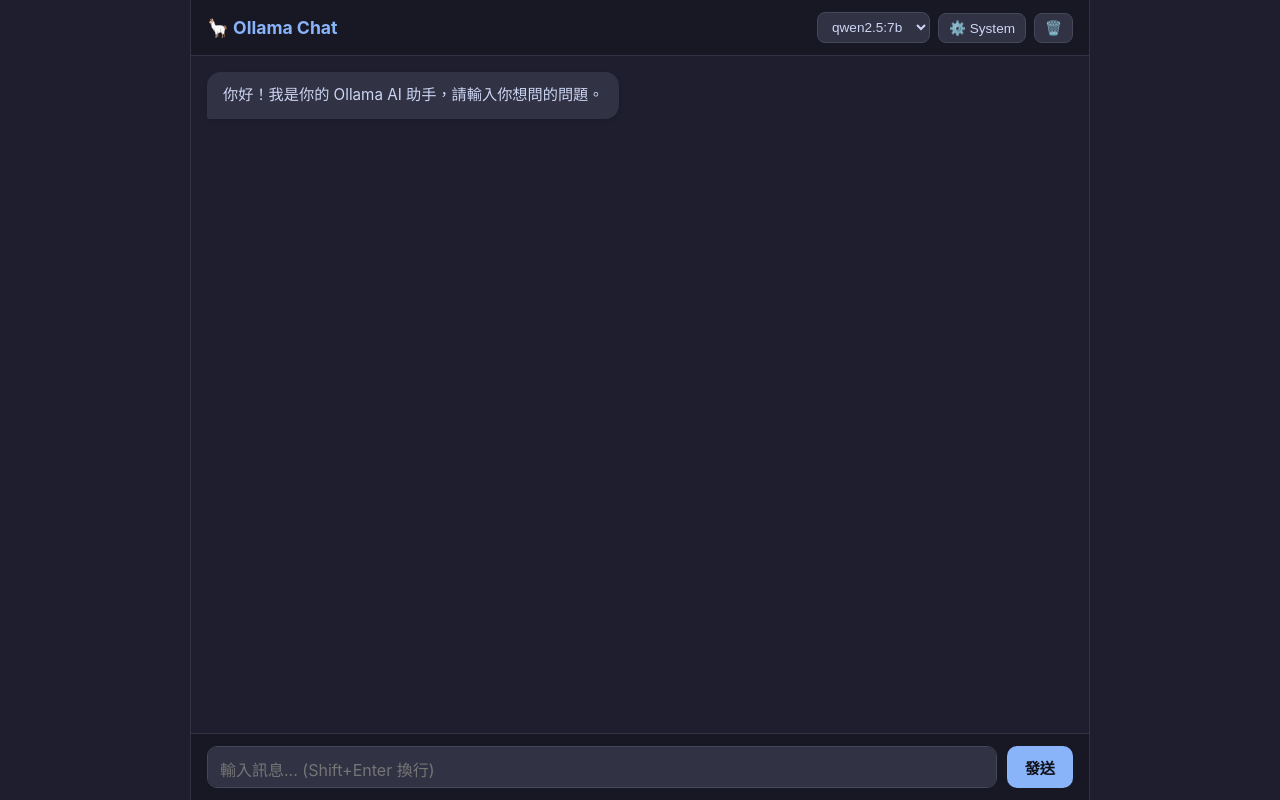
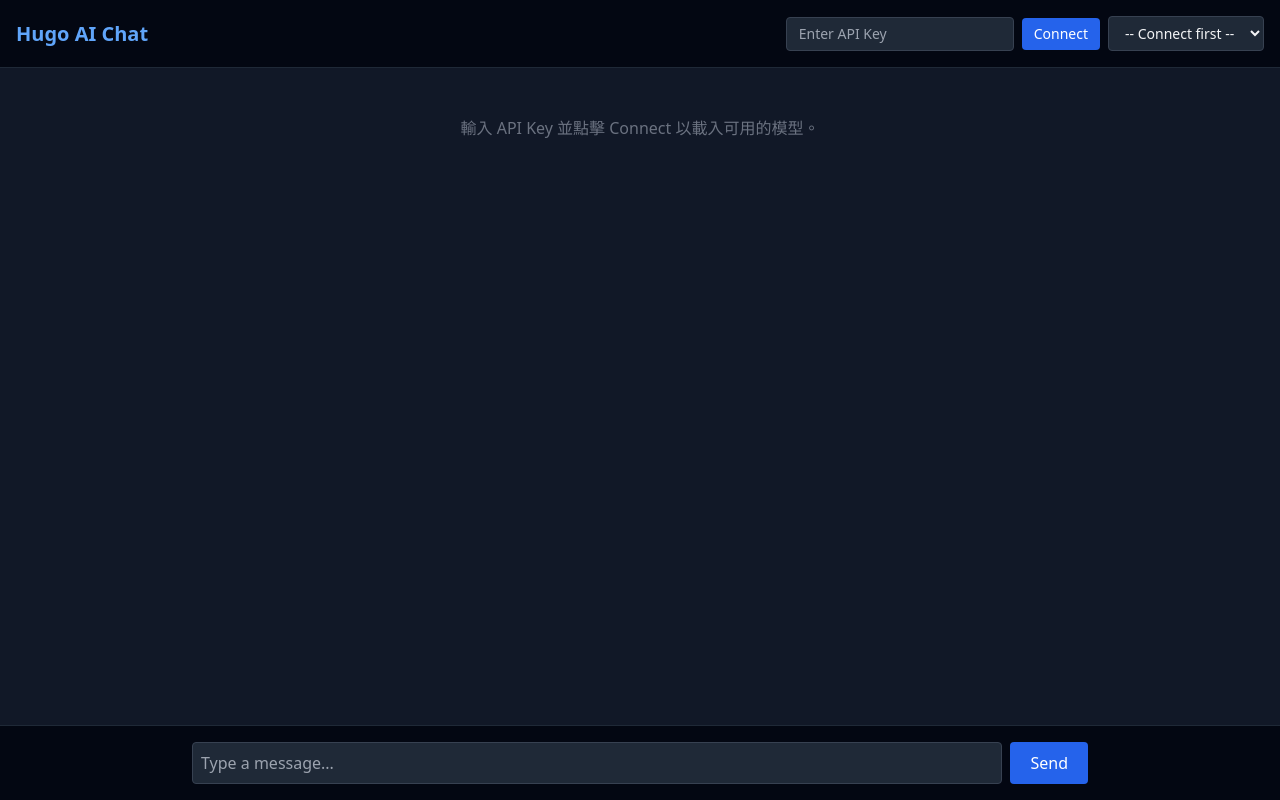
Before and after one commit to hugow0528/ollama-chat, a plain HTML site: page index.html in a window 1280 px wide. Drawn offline with nearby package versions, Linux system fonts and the light colour scheme; no server answers.

Commit message:
Update index.html

```diff
--- a/index.html
+++ b/index.html
@@ -2,390 +2,174 @@
 <html lang="zh-HK">
 <head>
   <meta charset="UTF-8">
-  <meta name="viewport" content="width=device-width, initial-scale=1.0, maximum-scale=1.0, user-scalable=no">
-  <title>Ollama Chat</title>
-  <script src="https://cdn.jsdelivr.net/npm/marked/marked.min.js"></script>
-  <style>
-    :root {
-      --bg-main: #1e1e2e;
-      --bg-header: #181825;
-      --bg-card: #313244;
-      --bg-input: #45475a;
-      --text-main: #cdd6f4;
-      --accent: #89b4fa;
-      --accent-hover: #b4befe;
-      --user-msg: #89b4fa;
-      --user-text: #11111b;
-      --danger: #f38ba8;
-    }
+  <meta name="viewport" content="width=device-width, initial-scale=1.0">
+  <title>Hugo AI Chat</title>
+  <script src="https://cdn.tailwindcss.com"></script>
+</head>
+<body class="bg-gray-900 text-gray-100 h-screen flex flex-col">
 
-    * { box-sizing: border-box; }
-    body {
-      font-family: -apple-system, BlinkMacSystemFont, "Segoe UI", Roboto, Helvetica, Arial, sans-serif;
-      background: var(--bg-main);
-      color: var(--text-main);
-      margin: 0;
-      display: flex;
-      flex-direction: column;
-      height: 100vh;
-      height: 100dvh; /* 支持動態視口高度，防止手機 Safari 工具列遮擋 */
-      overflow: hidden;
-    }
+  <!-- Header Section -->
+  <header class="p-4 border-b border-gray-800 flex flex-wrap gap-4 justify-between items-center bg-gray-950">
+    <h1 class="text-xl font-bold text-blue-400">Hugo AI Chat</h1>
 
-    header {
-      background: var(--bg-header);
-      padding: 12px 16px;
-      border-bottom: 1px solid var(--bg-card);
-      display: flex;
-      justify-content: space-between;
-      align-items: center;
-      gap: 10px;
-    }
+    <div class="flex flex-wrap gap-2 items-center">
+      <!-- API Key Input -->
+      <input id="apiKey" type="password" placeholder="Enter API Key"
+        class="bg-gray-800 border border-gray-700 text-sm rounded px-3 py-1.5 focus:outline-none focus:border-blue-500">
 
-    .title-area {
-      display: flex;
-      align-items: center;
-      gap: 8px;
-    }
+      <!-- Connect / Fetch Models Button -->
+      <button onclick="fetchModels()"
+        class="bg-blue-600 hover:bg-blue-700 text-white text-sm px-3 py-1.5 rounded transition">
+        Connect
+      </button>
 
-    h1 {
-      margin: 0;
-      font-size: 1.1rem;
-      color: var(--accent);
-      white-space: nowrap;
-    }
-
-    .controls {
-      display: flex;
-      gap: 8px;
-      align-items: center;
-      flex-wrap: wrap;
-    }
-
-    select, button.icon-btn {
-      background: var(--bg-card);
-      color: var(--text-main);
-      border: 1px solid var(--bg-input);
-      padding: 6px 10px;
-      border-radius: 8px;
-      font-size: 0.85rem;
-      outline: none;
-    }
-
-    button.icon-btn {
-      cursor: pointer;
-      display: flex;
-      align-items: center;
-      justify-content: center;
-    }
-
-    button.icon-btn:hover {
-      background: var(--bg-input);
-    }
-
-    /* System Prompt 區域 */
-    #system-prompt-container {
-      background: var(--bg-header);
-      padding: 8px 16px;
-      border-bottom: 1px solid var(--bg-card);
-      display: none;
-    }
-
-    #system-prompt-container.active {
-      display: block;
-    }
-
-    #system-prompt-input {
-      width: 100%;
-      background: var(--bg-card);
-      color: var(--text-main);
-      border: 1px solid var(--bg-input);
-      border-radius: 6px;
-      padding: 8px;
-      font-size: 0.85rem;
-      resize: vertical;
-      font-family: inherit;
-    }
-
-    /* Chat Container */
-    #chat-container {
-      flex: 1;
-      overflow-y: auto;
-      padding: 16px;
-      display: flex;
-      flex-direction: column;
-      gap: 12px;
-      scroll-behavior: smooth;
-    }
-
-    .message {
-      max-width: 85%;
-      padding: 12px 16px;
-      border-radius: 14px;
-      font-size: 0.95rem;
-      line-height: 1.5;
-      word-wrap: break-word;
-      box-shadow: 0 2px 4px rgba(0, 0, 0, 0.1);
-    }
-
-    .message.user {
-      background: var(--user-msg);
-      color: var(--user-text);
-      align-self: flex-end;
-      border-bottom-right-radius: 2px;
-    }
-
-    .message.assistant {
-      background: var(--bg-card);
-      color: var(--text-main);
-      align-self: flex-start;
-      border-bottom-left-radius: 2px;
-    }
-
-    .message pre {
-      background: var(--bg-header);
-      padding: 10px;
-      border-radius: 8px;
-      overflow-x: auto;
-      margin: 8px 0;
-    }
-
-    .message code {
-      font-family: monospace;
-      background: rgba(0, 0, 0, 0.25);
-      padding: 2px 5px;
-      border-radius: 4px;
-    }
-
-    /* Input Controls */
-    #input-container {
-      background: var(--bg-header);
-      padding: 12px 16px;
-      border-top: 1px solid var(--bg-card);
-      display: flex;
-      gap: 10px;
-      align-items: flex-end;
-    }
-
-    textarea {
-      flex: 1;
-      background: var(--bg-card);
-      color: var(--text-main);
-      border: 1px solid var(--bg-input);
-      border-radius: 10px;
-      padding: 10px 12px;
-      font-size: 1rem;
-      resize: none;
-      max-height: 120px;
-      min-height: 42px;
-      font-family: inherit;
-      outline: none;
-    }
-
-    textarea:focus {
-      border-color: var(--accent);
-    }
-
-    #send-btn {
-      background: var(--accent);
-      color: var(--user-text);
-      border: none;
-      border-radius: 10px;
-      padding: 0 18px;
-      height: 42px;
-      font-weight: bold;
-      font-size: 0.95rem;
-      cursor: pointer;
-      transition: background 0.2s;
-    }
-
-    #send-btn:hover {
-      background: var(--accent-hover);
-    }
-
-    #send-btn:disabled {
-      background: var(--bg-input);
-      color: #6c7086;
-      cursor: not-allowed;
-    }
-
-    /* Responsive Adjustments */
-    @media (min-width: 768px) {
-      body {
-        max-width: 900px;
-        margin: 0 auto;
-        border-left: 1px solid var(--bg-card);
-        border-right: 1px solid var(--bg-card);
-      }
-      .message {
-        max-width: 75%;
-      }
-    }
-  </style>
-</head>
-<body>
-
-  <header>
-    <div class="title-area">
-      <h1>🦙 Ollama Chat</h1>
-    </div>
-    <div class="controls">
-      <select id="model-select">
-        <option value="qwen2.5:7b">qwen2.5:7b</option>
+      <!-- Dynamic Model Selector -->
+      <select id="modelSelect" class="bg-gray-800 border border-gray-700 text-sm rounded px-3 py-1.5 focus:outline-none focus:border-blue-500">
+        <option value="">-- Connect first --</option>
       </select>
-      <button class="icon-btn" onclick="toggleSystemPrompt()" title="設定 System Prompt">⚙️ System</button>
-      <button class="icon-btn" onclick="clearChat()" title="清空對話">🗑️</button>
     </div>
   </header>
 
-  <!-- System Prompt 設定面板 -->
-  <div id="system-prompt-container">
-    <label style="font-size:0.8rem; color:#a6adc8; display:block; margin-bottom:4px;">System Prompt (系統指令)：</label>
-    <textarea id="system-prompt-input" rows="2" placeholder="設定 AI 的角色、性格或回答規則...">你是一個熱心且有禮貌的 AI 助手。</textarea>
-  </div>
+  <!-- Chat Log Area -->
+  <main id="chatLog" class="flex-1 overflow-y-auto p-4 space-y-4 max-w-4xl mx-auto w-full">
+    <div class="text-center text-gray-500 my-8">輸入 API Key 並點擊 Connect 以載入可用的模型。</div>
+  </main>
 
-  <div id="chat-container">
-    <div class="message assistant">你好！我是你的 Ollama AI 助手，請輸入你想問的問題。</div>
-  </div>
-
-  <div id="input-container">
-    <textarea id="user-input" placeholder="輸入訊息... (Shift+Enter 換行)" rows="1" oninput="autoResize(this)"></textarea>
-    <button id="send-btn" onclick="sendMessage()">發送</button>
-  </div>
+  <!-- Input Footer -->
+  <footer class="p-4 border-t border-gray-800 bg-gray-950">
+    <div class="max-w-4xl mx-auto flex gap-2">
+      <textarea id="userInput" rows="1" placeholder="Type a message..."
+        class="flex-1 bg-gray-800 border border-gray-700 rounded p-2 focus:outline-none focus:border-blue-500 resize-none"
+        onkeydown="if(event.key === 'Enter' && !event.shiftKey) { event.preventDefault(); sendMessage(); }"></textarea>
+      <button onclick="sendMessage()"
+        class="bg-blue-600 hover:bg-blue-700 text-white px-5 py-2 rounded transition font-medium">
+        Send
+      </button>
+    </div>
+  </footer>
 
   <script>
-    const API_BASE = "https://ollama.hugow.dev";
+    const OLLAMA_HOST = 'https://ollama.hugow.dev';
     let chatHistory = [];
 
-    // 自動加載所有可用模型
-    async function loadModels() {
+    // 自動記憶或載入 API Key
+    document.getElementById('apiKey').value = localStorage.getItem('ollama_api_key') || '';
+
+    // 1. 動態抓取目前電腦有的 Models
+    async function fetchModels() {
+      const apiKey = document.getElementById('apiKey').value.trim();
+      if (!apiKey) return alert('Please enter your API Key!');
+
+      localStorage.setItem('ollama_api_key', apiKey);
+      const select = document.getElementById('modelSelect');
+      select.innerHTML = '<option>Loading...</option>';
+
       try {
-        const res = await fetch(`${API_BASE}/api/tags`);
+        const res = await fetch(`${OLLAMA_HOST}/api/tags`, {
+          headers: { 'Authorization': `Bearer ${apiKey}` }
+        });
+
+        if (!res.ok) throw new Error(`HTTP Error ${res.status}`);
+
         const data = await res.json();
-        const select = document.getElementById('model-select');
         select.innerHTML = '';
-        data.models.forEach(m => {
-          const opt = document.createElement('option');
-          opt.value = m.name;
-          opt.innerText = m.name;
-          select.appendChild(opt);
-        });
-      } catch (e) {
-        console.error("載入 Model 失敗", e);
-      }
-    }
-    loadModels();
 
-    function toggleSystemPrompt() {
-      const panel = document.getElementById('system-prompt-container');
-      panel.classList.toggle('active');
-    }
-
-    function clearChat() {
-      if (confirm('確定要清空所有對話紀錄嗎？')) {
-        chatHistory = [];
-        const container = document.getElementById('chat-container');
-        container.innerHTML = '<div class="message assistant">對話已重設。你有什麼想交流？</div>';
+        if (data.models && data.models.length > 0) {
+          data.models.forEach(m => {
+            const opt = document.createElement('option');
+            opt.value = m.name;
+            opt.textContent = `${m.name} (${m.details.parameter_size || 'N/A'})`;
+            select.appendChild(opt);
+          });
+          alert('Successfully loaded models!');
+        } else {
+          select.innerHTML = '<option value="">No models found</option>';
+        }
+      } catch (err) {
+        alert('Failed to connect: ' + err.message);
+        select.innerHTML = '<option value="">Connection Failed</option>';
       }
     }
 
-    function autoResize(textarea) {
-      textarea.style.height = 'auto';
-      textarea.style.height = (textarea.scrollHeight - 20) + 'px';
-    }
+    // 2. 傳送訊息與 Streaming 回應
+    async function sendMessage() {
+      const apiKey = document.getElementById('apiKey').value.trim();
+      const model = document.getElementById('modelSelect').value;
+      const inputEl = document.getElementById('userInput');
+      const text = inputEl.value.trim();
 
-    async function sendMessage() {
-      const inputEl = document.getElementById('user-input');
-      const text = inputEl.value.trim();
+      if (!apiKey) return alert('Please enter API Key');
+      if (!model) return alert('Please select a model first');
       if (!text) return;
 
-      const model = document.getElementById('model-select').value;
-      const systemPrompt = document.getElementById('system-prompt-input').value.trim();
-      const chatContainer = document.getElementById('chat-container');
-      const sendBtn = document.getElementById('send-btn');
+      inputEl.value = '';
+      appendMessage('user', text);
+      chatHistory.push({ role: 'user', content: text });
 
-      // 顯示 User 訊息
-      appendMessage('user', text);
-      inputEl.value = '';
-      inputEl.style.height = 'auto';
-      sendBtn.disabled = true;
-
-      // 構建完整的 Context（加入 System Prompt）
-      let messagesPayload = [];
-      if (systemPrompt) {
-        messagesPayload.push({ role: 'system', content: systemPrompt });
-      }
-      chatHistory.push({ role: 'user', content: text });
-      messagesPayload = messagesPayload.concat(chatHistory);
-
-      // 創建 Assistant 訊息框（用於 Streaming）
-      const assistantMsgEl = appendMessage('assistant', '<i>思考中...</i>');
+      const aiMsgDiv = appendMessage('assistant', '');
 
       try {
-        const response = await fetch(`${API_BASE}/api/chat`, {
+        const res = await fetch(`${OLLAMA_HOST}/v1/chat/completions`, {
           method: 'POST',
-          headers: { 'Content-Type': 'application/json' },
+          headers: {
+            'Authorization': `Bearer ${apiKey}`,
+            'Content-Type': 'application/json'
+          },
           body: JSON.stringify({
             model: model,
-            messages: messagesPayload,
+            messages: chatHistory,
             stream: true
           })
         });
 
-        if (!response.ok) throw new Error(`HTTP ${response.status}`);
+        if (!res.ok) throw new Error(`Status ${res.status}`);
 
-        const reader = response.body.getReader();
+        const reader = res.body.getReader();
         const decoder = new TextDecoder();
         let fullResponse = '';
-        assistantMsgEl.innerHTML = '';
 
         while (true) {
           const { done, value } = await reader.read();
           if (done) break;
 
           const chunk = decoder.decode(value, { stream: true });
-          const lines = chunk.split('\n').filter(line => line.trim() !== '');
+          const lines = chunk.split('\n').filter(l => l.trim().startsWith('data: '));
 
           for (const line of lines) {
+            const payload = line.replace('data: ', '').trim();
+            if (payload === '[DONE]') break;
             try {
-              const parsed = JSON.parse(line);
-              if (parsed.message && parsed.message.content) {
-                fullResponse += parsed.message.content;
-                assistantMsgEl.innerHTML = marked.parse(fullResponse);
-                chatContainer.scrollTop = chatContainer.scrollHeight;
-              }
-            } catch (e) {
-              console.error("JSON 解析錯", e);
-            }
+              const parsed = JSON.parse(payload);
+              const content = parsed.choices[0]?.delta?.content || '';
+              fullResponse += content;
+              aiMsgDiv.textContent = fullResponse;
+              document.getElementById('chatLog').scrollTop = document.getElementById('chatLog').scrollHeight;
+            } catch (e) {}
           }
         }
 
         chatHistory.push({ role: 'assistant', content: fullResponse });
 
       } catch (err) {
-        assistantMsgEl.innerHTML = `<span style="color:var(--danger);">連線失敗：${err.message}</span>`;
-      } finally {
-        sendBtn.disabled = false;
+        aiMsgDiv.textContent = 'Error: ' + err.message;
+        aiMsgDiv.classList.add('text-red-400');
       }
     }
 
-    function appendMessage(role, content) {
-      const container = document.getElementById('chat-container');
+    // 渲染對話 Message 框
+    function appendMessage(role, text) {
+      const log = document.getElementById('chatLog');
       const div = document.createElement('div');
-      div.className = `message ${role}`;
-      div.innerHTML = role === 'user' ? content : marked.parse(content);
-      container.appendChild(div);
-      container.scrollTop = container.scrollHeight;
+      div.className = `p-3 rounded-lg max-w-2xl ${
+        role === 'user'
+          ? 'bg-blue-600 text-white ml-auto'
+          : 'bg-gray-800 text-gray-100 mr-auto border border-gray-700'
+      }`;
+      div.textContent = text;
+      log.appendChild(div);
+      log.scrollTop = log.scrollHeight;
       return div;
     }
-
-    // 按 Enter 直接發送，Shift + Enter 換行
-    document.getElementById('user-input').addEventListener('keydown', (e) => {
-      if (e.key === 'Enter' && !e.shiftKey) {
-        e.preventDefault();
-        sendMessage();
-      }
-    });
   </script>
 </body>
 </html>
```
